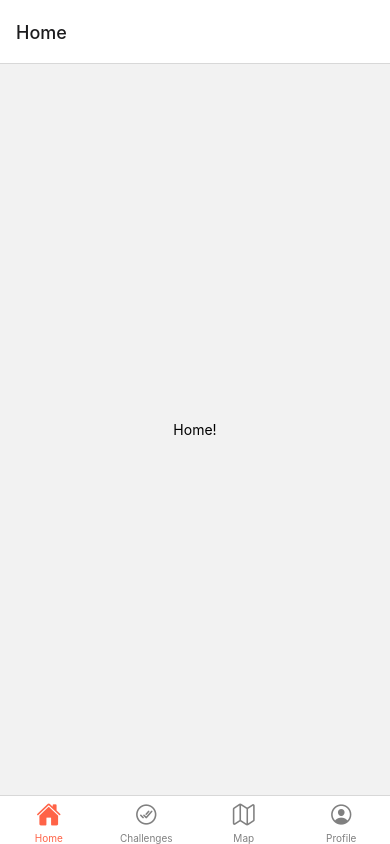
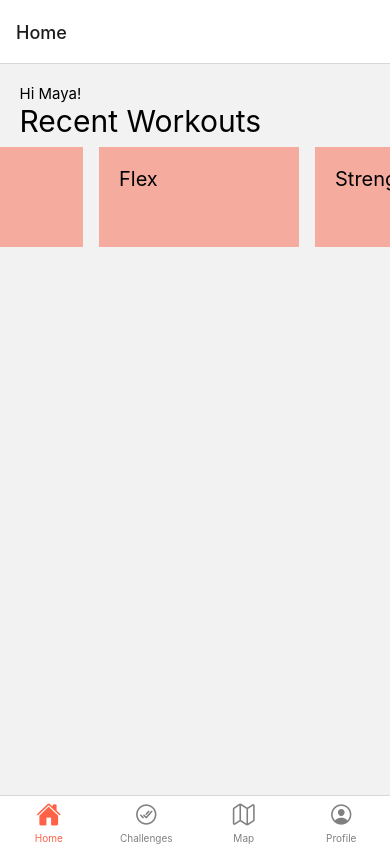
Before and after one commit to Cosmic-Goat/FitFlare, a React Native app: screen /Home in a window 390 px wide. Built offline with nearby package versions, Linux system fonts and the light colour scheme; what react-native-maps would draw is missing.

Commit message:
Add workouts list

```diff
--- a/src/home.tsx
+++ b/src/home.tsx
@@ -1,9 +1,85 @@
-import { Text, View } from "react-native";
+import React, { useState } from 'react';
+import { FlatList, Text, TouchableOpacity, StyleSheet, StatusBar, View } from "react-native";
+
+type ItemData = {
+    id: string;
+    title: string;
+};
+
+const DATA: ItemData[] = [
+    {
+        id: "1",
+        title: 'Cardio',
+    },
+    {
+        id: "2",
+        title: 'Flex',
+    },
+    {
+        id: "3",
+        title: 'Strength',
+    },
+];
+
+type ItemProps = {
+    item: ItemData;
+    onPress: () => void;
+    backgroundColor: string;
+    textColor: string;
+};
+
+const Item = ({ item, onPress, backgroundColor, textColor }: ItemProps) => (
+    <TouchableOpacity onPress={onPress} style={[styles.item, { backgroundColor }]}>
+        <Text style={[styles.title, { color: textColor }]}>{item.title}</Text>
+    </TouchableOpacity>
+);
 
 export default function HomeScreen() {
+    const [selectedId, setSelectedId] = useState<string>();
+
+    const renderItem = ({ item }: { item: ItemData }) => {
+        const backgroundColor = item.id === selectedId ? 'tomato' : '#f5ac9f';
+        const color = item.id === selectedId ? 'white' : 'black';
+
+        return (
+            <Item
+                item={item}
+                onPress={() => setSelectedId(item.id)}
+                backgroundColor={backgroundColor}
+                textColor={color}
+            />
+        );
+    };
+
     return (
-        <View style={{ flex: 1, justifyContent: 'center', alignItems: 'center' }}>
-            <Text>Home!</Text>
+        <View style={{ flex: 1, justifyContent: 'flex-start', alignItems: 'center' }}>
+            <Text style={{ fontSize: 15, textAlign: 'left', width: "90%", paddingTop: 20 }}>Hi Maya!</Text>
+            <Text style={{ fontSize: 30, textAlign: 'left', width: "90%" }}>Recent Workouts</Text>
+            <FlatList
+                style={{ paddingLeft: 8 }}
+                data={DATA}
+                renderItem={renderItem}
+                keyExtractor={item => item.id}
+                extraData={selectedId}
+                horizontal={true}
+            />
         </View>
     );
 }
+
+const styles = StyleSheet.create({
+    container: {
+        flex: 1,
+        marginTop: StatusBar.currentHeight || 0,
+    },
+    item: {
+        height: 100,
+        width: 200,
+        padding: 20,
+        marginVertical: 8,
+        marginHorizontal: 8,
+    },
+    title: {
+        fontSize: 20,
+    },
+});
```
